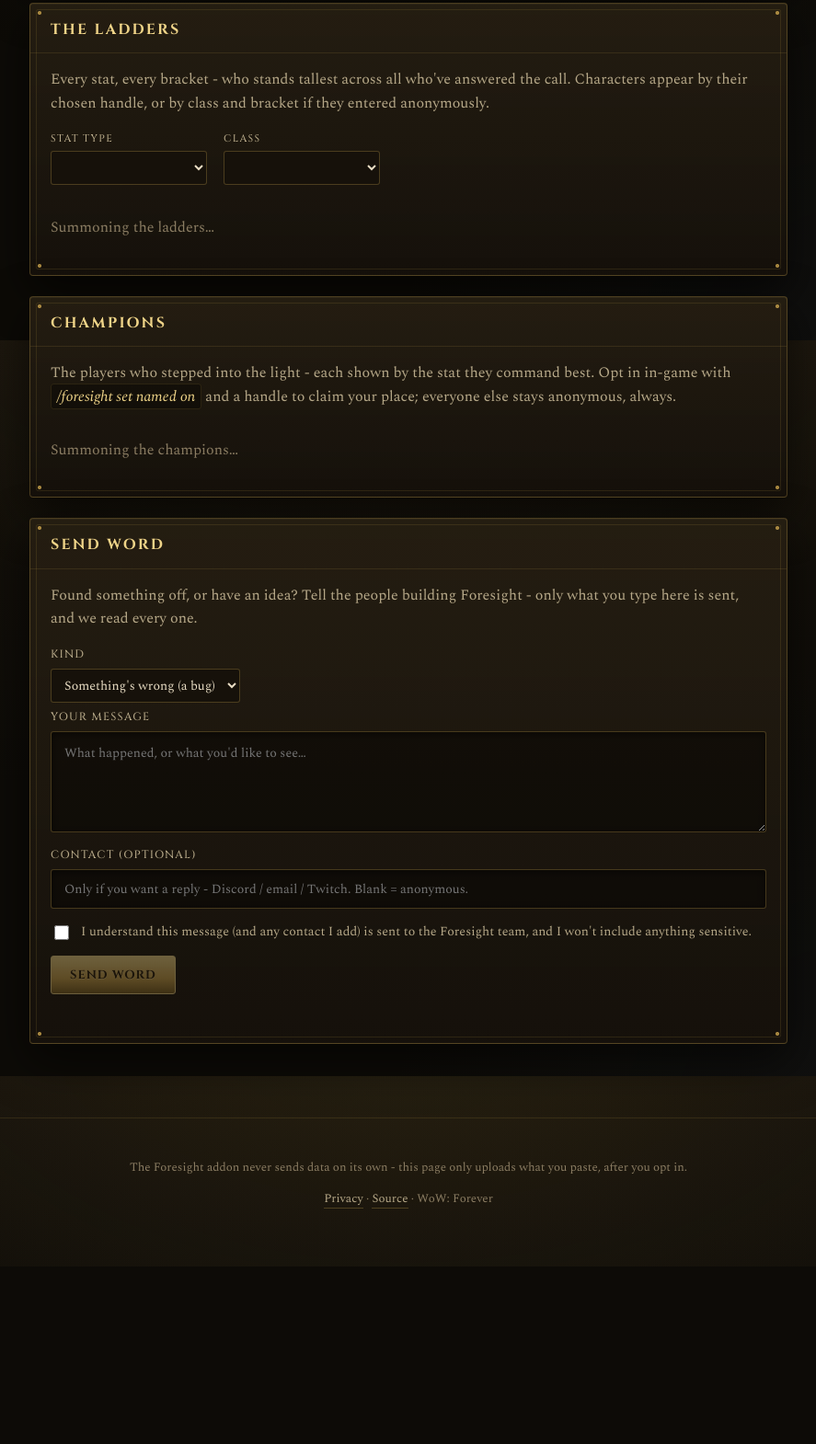
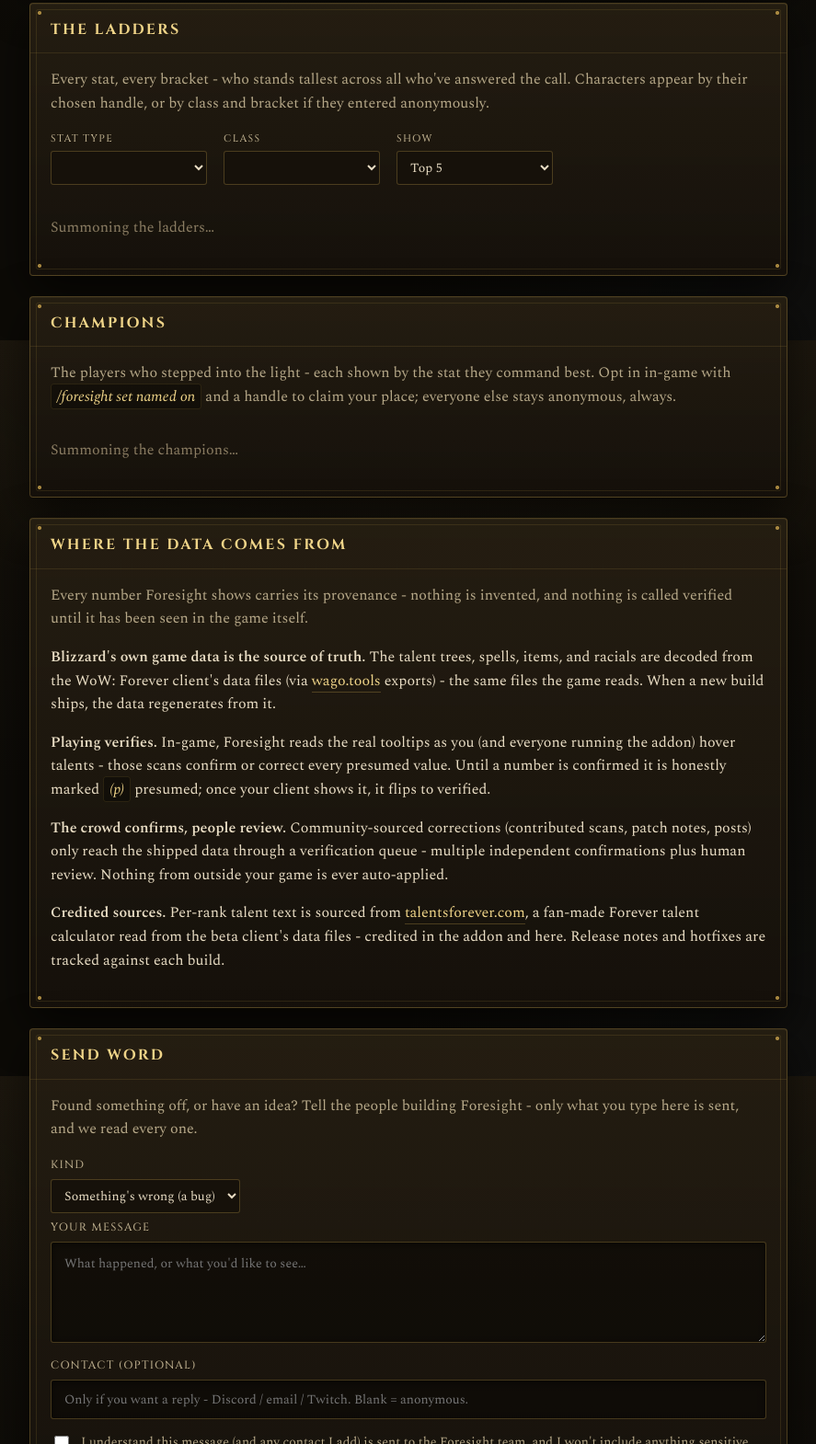
Before and after one commit to simulatecx/foresight-forever, a plain HTML site: page web/index.html in a window 1280 px wide. Shown: the part 1230-2800 px from the top of the page at 92% size, without its empty margins (196-1083 px from the left). Before the commit the page ends 2607 px from the top, so only its background shows below. Drawn offline with nearby package versions, Linux system fonts and the light colour scheme; no server answers.

Commit message:
Web: "Where the Data Comes From" + ladder depth (Top 5/10/25)
Owner asks (2026-10-16): the site now tells players where every number comes from - a
provenance section (#sources, in the nav + footer) laying out the truth ladder: Blizzard's
client data (wago.tools exports) as source of truth -> in-game tooltip scans flip (p)
presumed to verified -> community corrections only land through k-of-n + human review ->
per-rank talent text credited to talentsforever.com. Leaderboard expansion: a depth filter
(Top 5 / 10 / 25 - the backend already stores 25 per metric), app.js?v=19.

Hosting deploy pending owner `firebase login --reauth` (credentials expired). SPRINTS
updated; the Reddit verification-loop + session-data stories remain designed next steps.

```diff
--- a/web/app.js
+++ b/web/app.js
@@ -403,6 +403,8 @@ function renderLadders() {
   const idx = bucketIndex(aggs);
   const statType = $("statTypeFilter") ? $("statTypeFilter").value : "all";
   const klass = $("classFilter") ? $("classFilter").value : "ALL";
+  // Ladder depth (owner expansion 2026-10-16): the backend keeps the top 25 per metric.
+  const depth = Math.min(25, parseInt(($("depthFilter") || {}).value, 10) || 5);
 
   const { champions, brackets } = tallyFor(aggs, klass);
   const forKlass = klass === "ALL" ? "" : " for " + esc(titleCase(klass));
@@ -425,7 +427,7 @@ function renderLadders() {
     }
     const champs = (lb.get(metric) || [])
       .filter((e) => klass === "ALL" || e.class === klass)
-      .slice().sort((a, b) => b.value - a.value).slice(0, 5);
+      .slice().sort((a, b) => b.value - a.value).slice(0, depth);
     if (!record && !champs.length) continue;
 
     const color = record ? classColor(record.cls) : classColor(champs[0] && champs[0].class);
@@ -515,6 +517,8 @@ async function initLadders() {
     cf.innerHTML = classes.map((c) => `<option value="${esc(c)}">${c === "ALL" ? "All classes" : esc(titleCase(c))}</option>`).join("");
     cf.addEventListener("change", renderLadders);
   }
+  const df = $("depthFilter");
+  if (df) df.addEventListener("change", renderLadders);
   renderLadders();
   renderChampions();
   renderDailyChallenges();
--- a/web/index.html
+++ b/web/index.html
@@ -26,6 +26,7 @@
       <a href="#challenge">Today's Challenge</a>
       <a href="#ladders">The Ladders</a>
       <a href="#champions">Champions</a>
+      <a href="#sources">Data &amp; Sources</a>
       <a href="#feedback">Send Word</a>
       <a href="#challenge" class="nav-cta">Upload character</a>
     </div>
@@ -99,6 +100,14 @@
             <label for="classFilter">Class</label>
             <select id="classFilter"></select>
           </div>
+          <div class="filter">
+            <label for="depthFilter">Show</label>
+            <select id="depthFilter">
+              <option value="5" selected>Top 5</option>
+              <option value="10">Top 10</option>
+              <option value="25">Top 25</option>
+            </select>
+          </div>
         </div>
         <p id="ladderTally" class="ladder-tally"></p>
         <div id="ladderBoard" class="ladder-grid"><p class="muted">Summoning the ladders…</p></div>
@@ -113,6 +122,31 @@
         command best. Opt in in-game with <code>/foresight set named on</code> and a handle to
         claim your place; everyone else stays anonymous, always.</p>
         <div id="championBoard" class="champion-grid"><p class="muted">Summoning the champions…</p></div>
+      </div>
+    </section>
+
+    <!-- WHERE THE DATA COMES FROM - provenance + the verification loop -->
+    <section class="panel reveal" id="sources">
+      <div class="panel-head"><h3>Where the Data Comes From</h3></div>
+      <div class="panel-body">
+        <p class="lead">Every number Foresight shows carries its provenance - nothing is
+        invented, and nothing is called verified until it has been seen in the game itself.</p>
+        <p><strong>Blizzard's own game data is the source of truth.</strong> The talent trees,
+        spells, items, and racials are decoded from the WoW: Forever client's data files
+        (via <a href="https://wago.tools" rel="noopener">wago.tools</a> exports) - the same
+        files the game reads. When a new build ships, the data regenerates from it.</p>
+        <p><strong>Playing verifies.</strong> In-game, Foresight reads the real tooltips as you
+        (and everyone running the addon) hover talents - those scans confirm or correct every
+        presumed value. Until a number is confirmed it is honestly marked
+        <code>(p)</code> presumed; once your client shows it, it flips to verified.</p>
+        <p><strong>The crowd confirms, people review.</strong> Community-sourced corrections
+        (contributed scans, patch notes, posts) only reach the shipped data through a
+        verification queue - multiple independent confirmations plus human review. Nothing
+        from outside your game is ever auto-applied.</p>
+        <p><strong>Credited sources.</strong> Per-rank talent text is sourced from
+        <a href="https://talentsforever.com" rel="noopener">talentsforever.com</a>, a fan-made
+        Forever talent calculator read from the beta client's data files - credited in the
+        addon and here. Release notes and hotfixes are tracked against each build.</p>
       </div>
     </section>
 
@@ -150,9 +184,9 @@
   <footer class="footer">
     <p>The Foresight addon never sends data on its own - this page only uploads what you
     paste, after you opt in.</p>
-    <p><a href="./privacy.html">Privacy</a> · <a href="https://github.com/simulatecx/foresight-forever">Source</a> · WoW: Forever</p>
+    <p><a href="./privacy.html">Privacy</a> · <a href="https://github.com/simulatecx/foresight-forever">Source</a> · <a href="#sources">Data &amp; Sources</a> · talent text credit: <a href="https://talentsforever.com" rel="noopener">talentsforever.com</a> · WoW: Forever</p>
   </footer>
 
-  <script type="module" src="./app.js?v=18"></script>
+  <script type="module" src="./app.js?v=19"></script>
 </body>
 </html>
```
Also changed, not shown: SPRINTS.md (+6 -3 lines), 1 other file.
